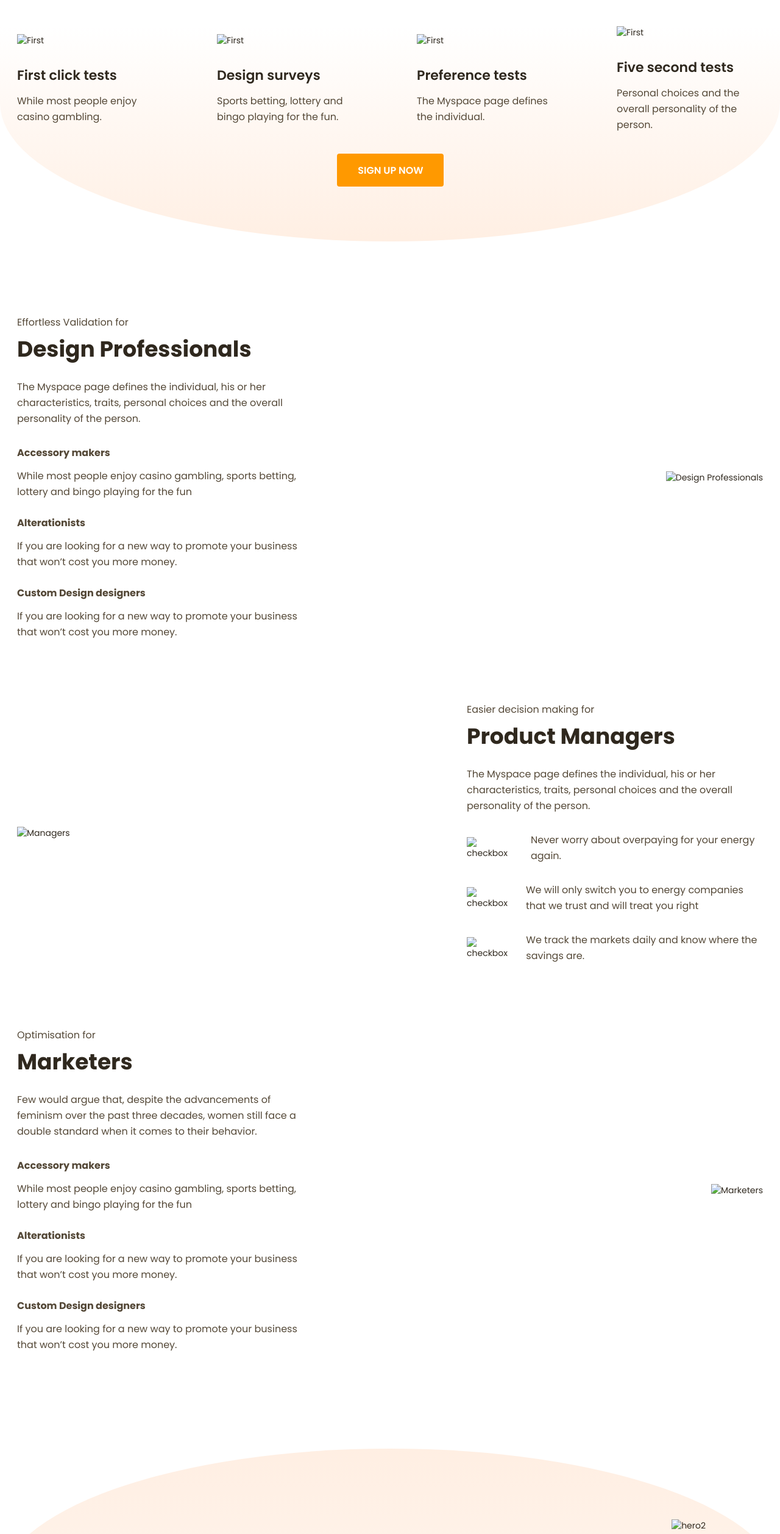
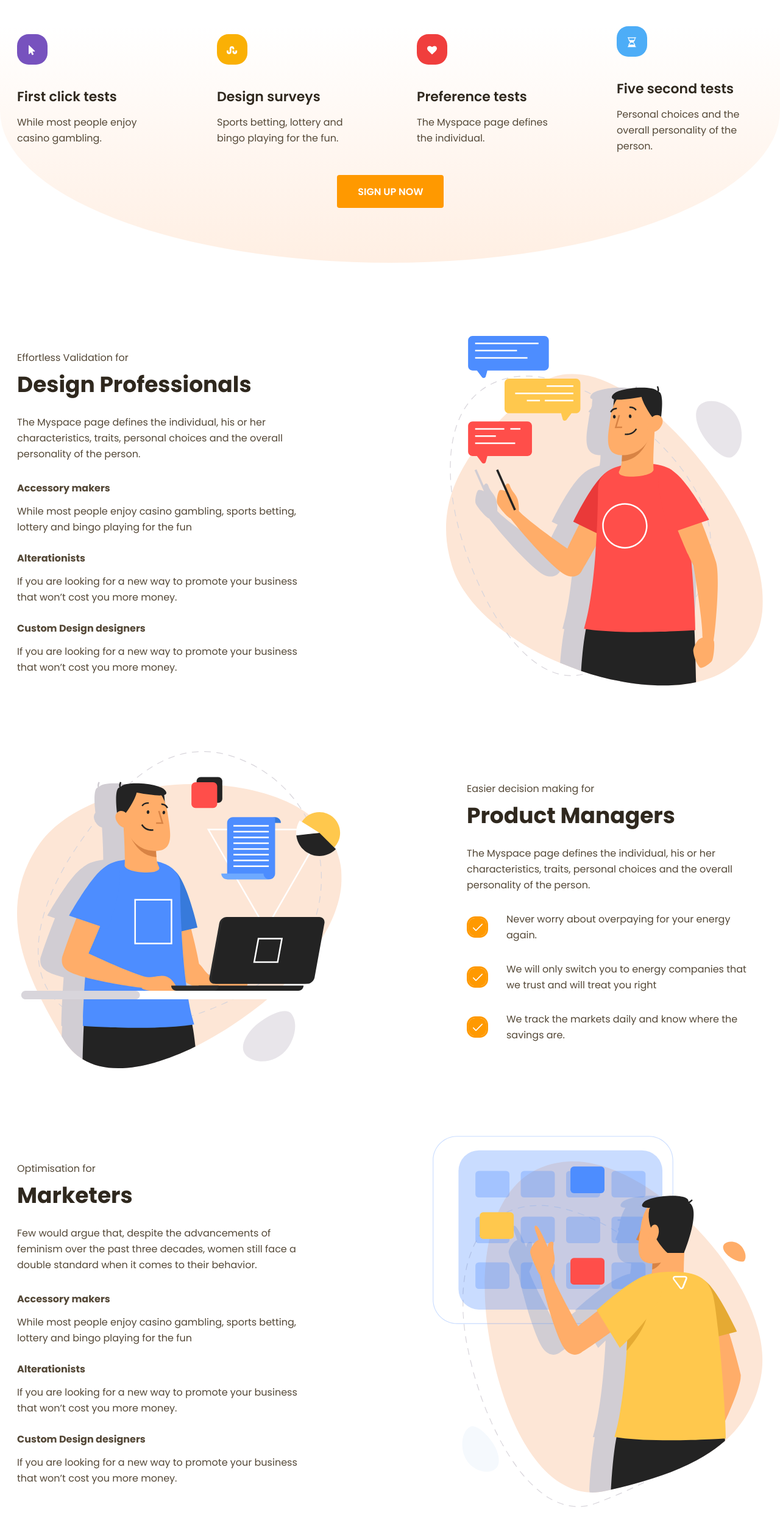
Before and after one commit to Sadn3ss/productly-landing-page, a plain HTML site: page index.html in a window 1280 px wide. Shown: the part 870-3386 px from the top of the page at 61% size. Drawn offline with nearby package versions, Linux system fonts and the light colour scheme; files that its build step writes are made by us from their sources; the site is published under a folder, as on GitHub Pages, so addresses that start at the root find nothing.

Commit message:
img load fix

```diff
--- a/index.html
+++ b/index.html
@@ -75,28 +75,28 @@
             <div class="tools__items flex align-items-center justify-content-between">
                 <div class="tools__item">
                     <div class="tools__item-img">
-                        <img src="/img/tools1.svg" alt="First">
+                        <img src="./img/tools1.svg" alt="First">
                     </div>
                     <div class="tools__item-title">First click tests</div>
                     <div class="subtitle tools__item-subtitle">While most people enjoy casino gambling.</div>
                 </div>
                 <div class="tools__item">
                     <div class="tools__item-img">
-                        <img src="/img/tools2.svg" alt="First">
+                        <img src="./img/tools2.svg" alt="First">
                     </div>
                     <div class="tools__item-title">Design surveys</div>
                     <div class="subtitle tools__item-subtitle">Sports betting, lottery and bingo playing for the fun.</div>
                 </div>
                 <div class="tools__item">
                     <div class="tools__item-img">
-                        <img src="/img/tools3.svg" alt="First">
+                        <img src="./img/tools3.svg" alt="First">
                     </div>
                     <div class="tools__item-title">Preference tests</div>
                     <div class="subtitle tools__item-subtitle">The Myspace page defines the individual.</div>
                 </div>
                 <div class="tools__item">
                     <div class="tools__item-img">
-                        <img src="/img/tools4.svg" alt="First">
+                        <img src="./img/tools4.svg" alt="First">
                     </div>
                     <div class="tools__item-title">Five second tests</div>
                     <div class="subtitle tools__item-subtitle">Personal choices and the overall personality of the person. </div>
@@ -131,7 +131,7 @@
                 </div>
             </div>
             <div class="design__img">
-                <img src="/img/design.svg" alt="Design Professionals">
+                <img src="./img/design.svg" alt="Design Professionals">
             </div>
         </div>
     </div>
@@ -140,7 +140,7 @@
     <div class="container">
         <div class="managers__inner flex justify-content-between align-items-center">
             <div class="managers__img">
-                <img src="/img/managers.svg" alt="Managers">
+                <img src="./img/managers.svg" alt="Managers">
             </div>
             <div class="managers__info">
                 <div class="managers__subtitle subtitle">Easier decision making for</div>
@@ -151,19 +151,19 @@
                 </div>
                 <div class="managers__list">
                     <div class="managers__list-item flex align-items-center">
-                        <img src="/img/checkbox.svg" alt="checkbox">
+                        <img src="./img/checkbox.svg" alt="checkbox">
                         <div class="managers__subtitle subtitle">
                             Never worry about overpaying for your energy again.
                         </div>
                     </div>
                     <div class="managers__list-item flex align-items-center">
-                        <img src="/img/checkbox.svg" alt="checkbox">
+                        <img src="./img/checkbox.svg" alt="checkbox">
                         <div class="managers__subtitle subtitle">
                             We will only switch you to energy companies that we trust and will treat you right
                         </div>
                     </div>
                     <div class="managers__list-item flex align-items-center">
-                        <img src="/img/checkbox.svg" alt="checkbox">
+                        <img src="./img/checkbox.svg" alt="checkbox">
                         <div class="managers__subtitle subtitle">
                             We track the markets daily and know where the savings are.
                         </div>
@@ -198,7 +198,7 @@
                 </div>
             </div>
             <div class="marketers__img">
-                <img src="/img/marketers.svg" alt="Marketers">
+                <img src="./img/marketers.svg" alt="Marketers">
             </div>
         </div>
     </div>
@@ -216,11 +216,11 @@
                     <a href="#" class="btn hero-btn">Contact our expert</a>
                 </div>
             </div>
-            <img class="img" src="/img/tl.png" alt="hero1">
-            <img class="img" src="/img/tr.png" alt="hero2">
-            <img class="img" src="/img/bl.png" alt="hero3">
-            <img class="img" src="/img/bm.png" alt="hero4">
-            <img class="img" src="/img/br.png" alt="hero5">
+            <img class="img" src="./img/tl.png" alt="hero1">
+            <img class="img" src="./img/tr.png" alt="hero2">
+            <img class="img" src="./img/bl.png" alt="hero3">
+            <img class="img" src="./img/bm.png" alt="hero4">
+            <img class="img" src="./img/br.png" alt="hero5">
         </div>
     </div>
 </div>
```
